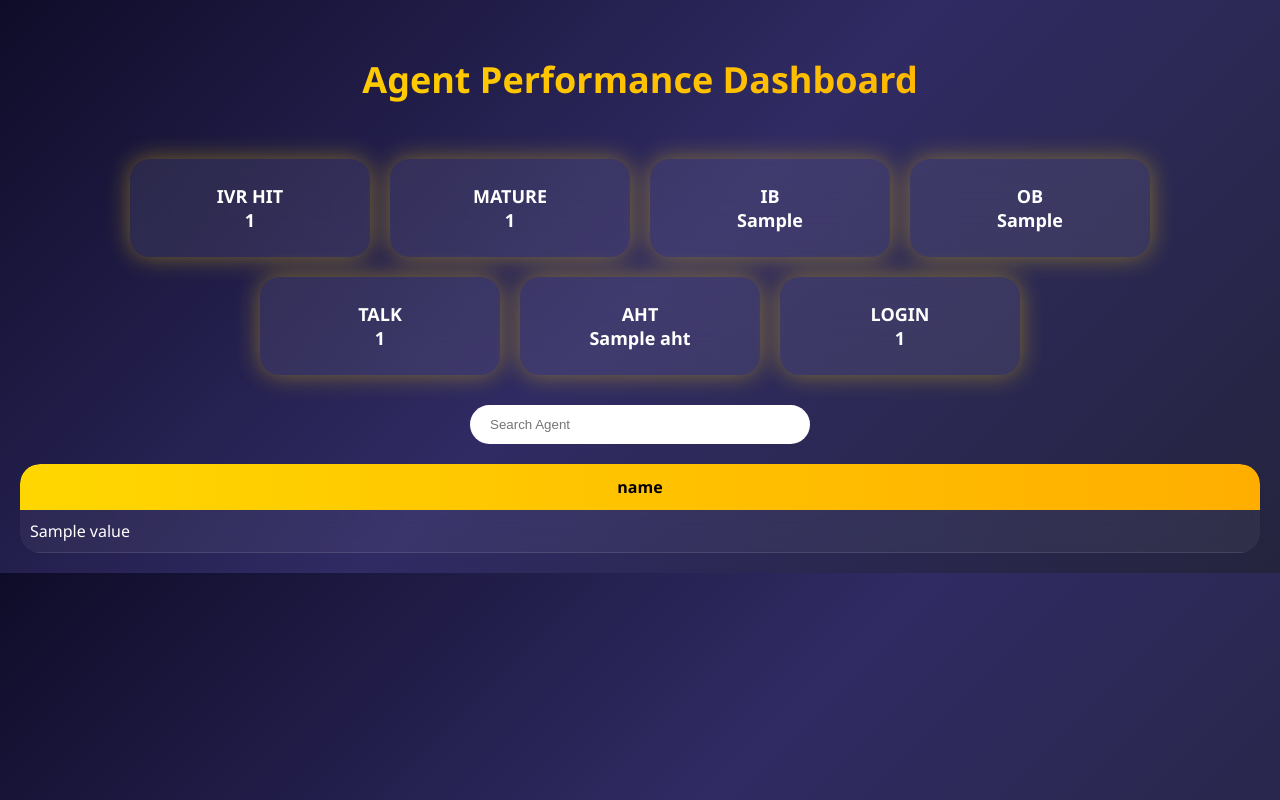
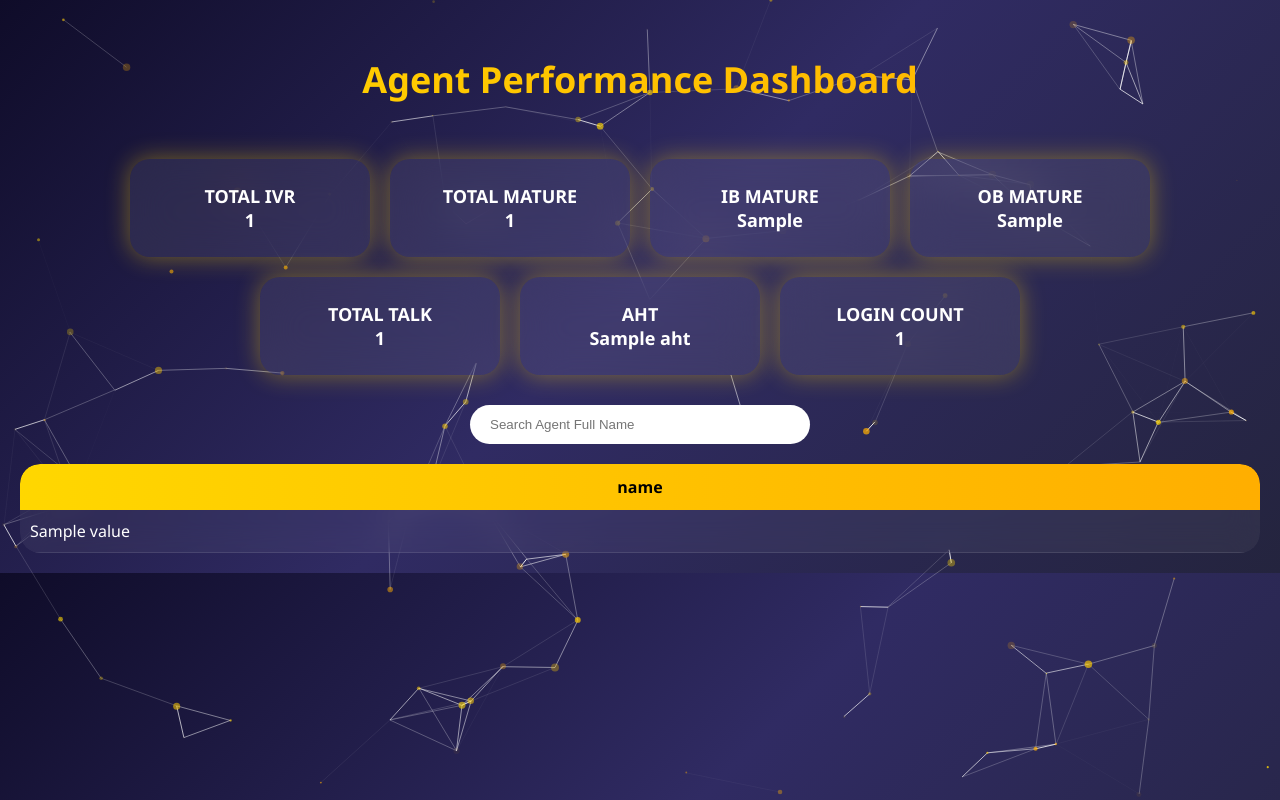
Before and after one commit to Viratmalakar/apr-report, a Flask app: template templates/dashboard.html in a window 1280 px wide. Run offline with Flask 3, Linux system fonts and the light colour scheme; the template is opened without the code that fills it: most values are stand-ins (such as "Sample title", 1, 10 or a date in 2020).

Commit message:
Enhance dashboard with detailed performance metrics

```diff
--- a/templates/dashboard.html
+++ b/templates/dashboard.html
@@ -1,26 +1,29 @@
-
 <!DOCTYPE html>
 <html>
 <head>
-    <title>Dashboard</title>
+    <title>Agent Performance Dashboard</title>
     <link rel="stylesheet" href="/static/style.css">
     <script src="/static/script.js"></script>
 </head>
 <body class="bg">
 
+<!-- Gold Particle Background -->
+<div id="particles-js"></div>
+<script src="https://cdn.jsdelivr.net/particles.js/2.0.0/particles.min.js"></script>
+
 <h2 class="header">Agent Performance Dashboard</h2>
 
 <div class="summary">
-    <div class="box">IVR HIT<br>{{summary.total_ivr}}</div>
-    <div class="box">MATURE<br>{{summary.total_mature}}</div>
-    <div class="box">IB<br>{{summary.ib_mature}}</div>
-    <div class="box">OB<br>{{summary.ob_mature}}</div>
-    <div class="box">TALK<br>{{summary.total_talk}}</div>
+    <div class="box">TOTAL IVR<br>{{summary.total_ivr}}</div>
+    <div class="box">TOTAL MATURE<br>{{summary.total_mature}}</div>
+    <div class="box">IB MATURE<br>{{summary.ib_mature}}</div>
+    <div class="box">OB MATURE<br>{{summary.ob_mature}}</div>
+    <div class="box">TOTAL TALK<br>{{summary.total_talk}}</div>
     <div class="box">AHT<br>{{summary.aht}}</div>
-    <div class="box">LOGIN<br>{{summary.login_count}}</div>
+    <div class="box">LOGIN COUNT<br>{{summary.login_count}}</div>
 </div>
 
-<input type="text" id="search" onkeyup="searchTable()" placeholder="Search Agent">
+<input type="text" id="search" onkeyup="searchTable()" placeholder="Search Agent Full Name">
 
 <div class="table-container">
 <table id="dataTable">
@@ -43,5 +46,29 @@
 </table>
 </div>
 
+<script>
+particlesJS("particles-js", {
+  "particles": {
+    "number": { "value": 90 },
+    "color": { "value": ["#FFD700", "#ffae00", "#ffcc00"] },
+    "shape": { "type": "circle" },
+    "opacity": { "value": 0.8, "random": true },
+    "size": { "value": 4, "random": true },
+    "move": {
+      "enable": true,
+      "speed": 2,
+      "direction": "none",
+      "out_mode": "out"
+    }
+  },
+  "interactivity": {
+    "events": {
+      "onhover": { "enable": true, "mode": "repulse" }
+    }
+  },
+  "retina_detect": true
+});
+</script>
+
 </body>
 </html>
```
